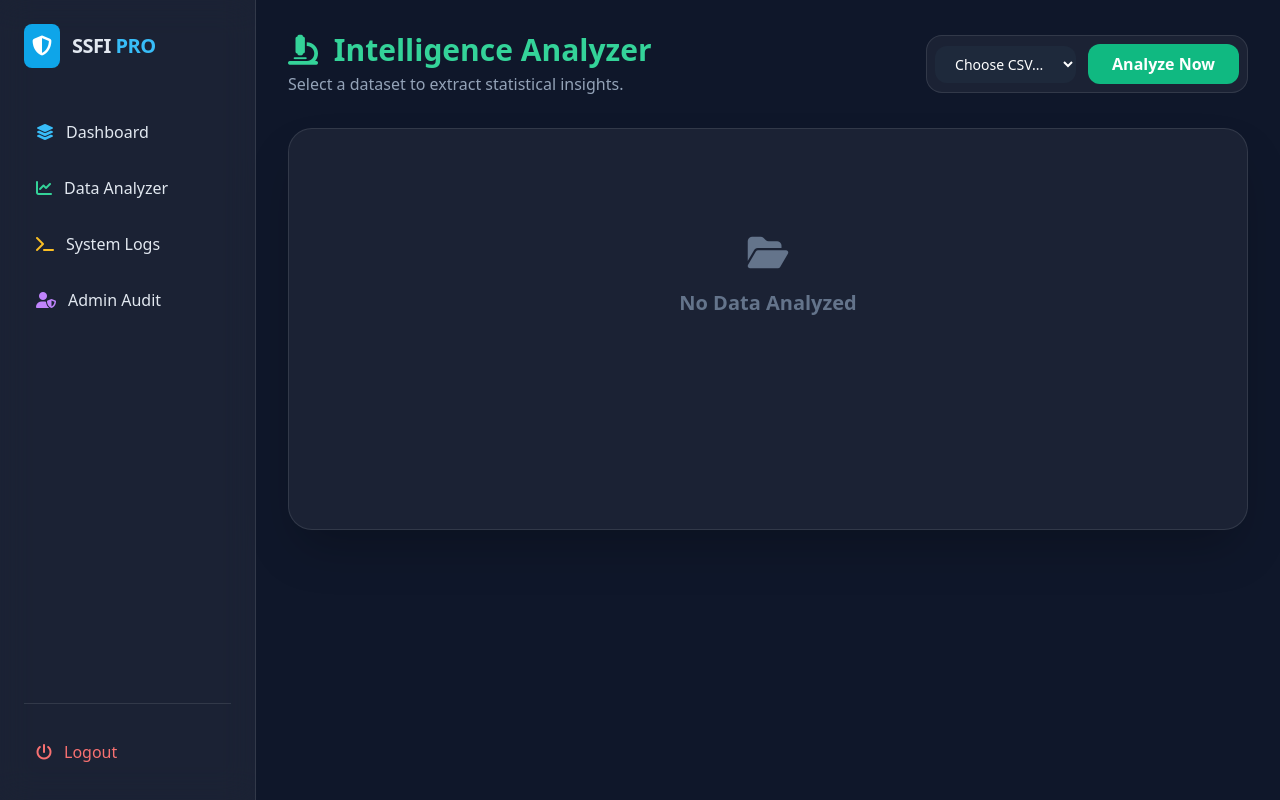
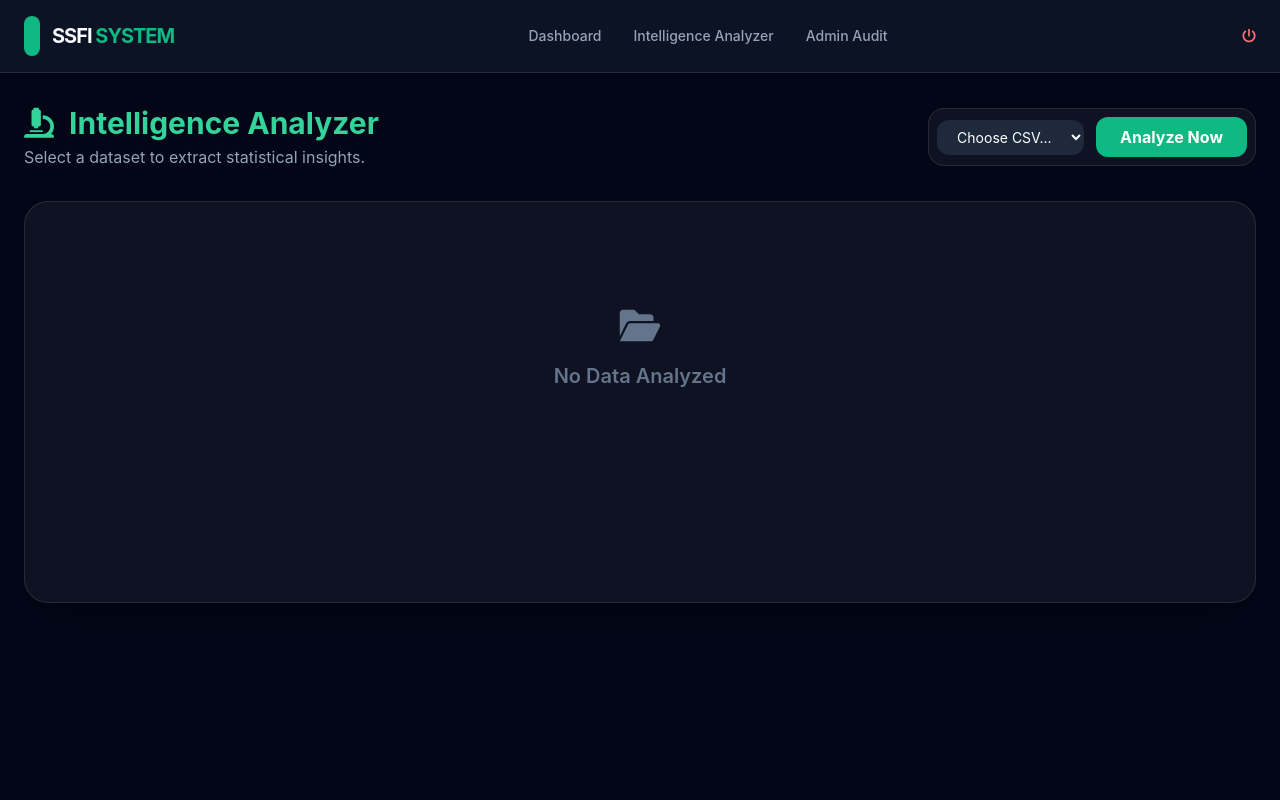
Before and after one commit to ankit18006/Smart-Secure-File-Intelligence-System--SSFI-, a Flask app: page /analyzer in a window 1280 px wide. Run offline with Flask 3, Linux system fonts and the light colour scheme; the visitor is signed in with stand-in values (Sample User, id 1); some libraries are stand-ins or nearby versions.

Commit message:
Update title and styles in base.html

```diff
--- a/templates/base.html
+++ b/templates/base.html
@@ -3,48 +3,38 @@
 <head>
     <meta charset="UTF-8">
     <meta name="viewport" content="width=device-width, initial-scale=1.0">
-    <title>SSFI Enterprise | Smart Intelligence</title>
+    <title>SSFI Enterprise | Secure Intelligence</title>
     <script src="https://cdn.tailwindcss.com"></script>
-    <link rel="stylesheet" href="https://cdnjs.cloudflare.com/ajax/libs/font-awesome/6.4.0/css/all.min.css">
-    <link rel="stylesheet" href="{{ url_for('static', filename='style.css') }}">
+    <link rel="stylesheet" href="https://cdnjs.cloudflare.com/ajax/libs/font-awesome/6.0.0/css/all.min.css">
+    <style>
+        body { background-color: #020617; color: #f8fafc; font-family: 'Inter', sans-serif; }
+        .glass-nav { background: rgba(15, 23, 42, 0.8); backdrop-filter: blur(12px); border-bottom: 1px solid rgba(255,255,255,0.1); }
+        .active-link { color: #10b981; border-bottom: 2px solid #10b981; }
+    </style>
 </head>
-<body class="bg-[#0f172a] text-slate-200 min-h-screen">
-    <div class="flex">
-        <aside class="w-64 h-screen sticky top-0 bg-white/5 backdrop-blur-lg border-r border-white/10 p-6 flex flex-col">
-            <div class="mb-10 flex items-center gap-3">
-                <div class="bg-sky-500 p-2 rounded-lg text-white">
-                    <i class="fas fa-shield-halved text-xl"></i>
+<body>
+    <nav class="glass-nav sticky top-0 z-50 px-6 py-4">
+        <div class="max-w-7xl mx-auto flex justify-between items-center">
+            <div class="flex items-center gap-3">
+                <div class="bg-emerald-500 p-2 rounded-lg">
+                    <i class="fas fa-shield-halved text-white"></i>
                 </div>
-                <h1 class="font-bold text-xl tracking-tight">SSFI <span class="text-sky-400">PRO</span></h1>
+                <span class="text-xl font-bold tracking-tighter">SSFI <span class="text-emerald-500">SYSTEM</span></span>
             </div>
-
-            <nav class="flex-1 space-y-2">
-                <a href="/dashboard" class="flex items-center gap-3 p-3 rounded-xl hover:bg-white/10 transition">
-                    <i class="fas fa-layer-group text-sky-400"></i> Dashboard
-                </a>
-                <a href="/analyzer" class="flex items-center gap-3 p-3 rounded-xl hover:bg-white/10 transition">
-                    <i class="fas fa-chart-line text-emerald-400"></i> Data Analyzer
-                </a>
-                <a href="/logs" class="flex items-center gap-3 p-3 rounded-xl hover:bg-white/10 transition">
-                    <i class="fas fa-terminal text-amber-400"></i> System Logs
-                </a>
-                <a href="/admin" class="flex items-center gap-3 p-3 rounded-xl hover:bg-white/10 transition">
-                    <i class="fas fa-user-shield text-purple-400"></i> Admin Audit
-                </a>
+            <div class="hidden md:flex gap-8 text-sm font-medium text-slate-400">
+                <a href="/dashboard" class="hover:text-emerald-400 transition">Dashboard</a>
+                <a href="/analyzer" class="hover:text-emerald-400 transition">Intelligence Analyzer</a>
+                <a href="/logs" class="hover:text-emerald-400 transition">Admin Audit</a>
+            </div>
+            <a href="/logout" class="text-red-400 text-sm font-bold"><i class="fas fa-power-off"></i></a>
+        </div>
     </nav>
 
-            <div class="mt-auto pt-6 border-t border-white/10">
-                <a href="/logout" class="flex items-center gap-3 p-3 text-red-400 hover:bg-red-400/10 rounded-xl transition">
-                    <i class="fas fa-power-off"></i> Logout
-                </a>
-            </div>
-        </aside>
-
-        <main class="flex-1 p-8">
+    <main class="max-w-7xl mx-auto px-6 py-8">
         {% with messages = get_flashed_messages() %}
             {% if messages %}
                 {% for message in messages %}
-                  <div class="mb-6 p-4 bg-sky-500/20 border border-sky-500/50 text-sky-200 rounded-xl animate-pulse">
+                    <div class="bg-emerald-500/10 border border-emerald-500/20 text-emerald-400 px-4 py-3 rounded-xl mb-6">
                         {{ message }}
                     </div>
                 {% endfor %}
@@ -53,6 +43,5 @@
 
         {% block content %}{% endblock %}
     </main>
-    </div>
 </body>
 </html>
```
Lines whose indentation alone changed are shown as unchanged.
